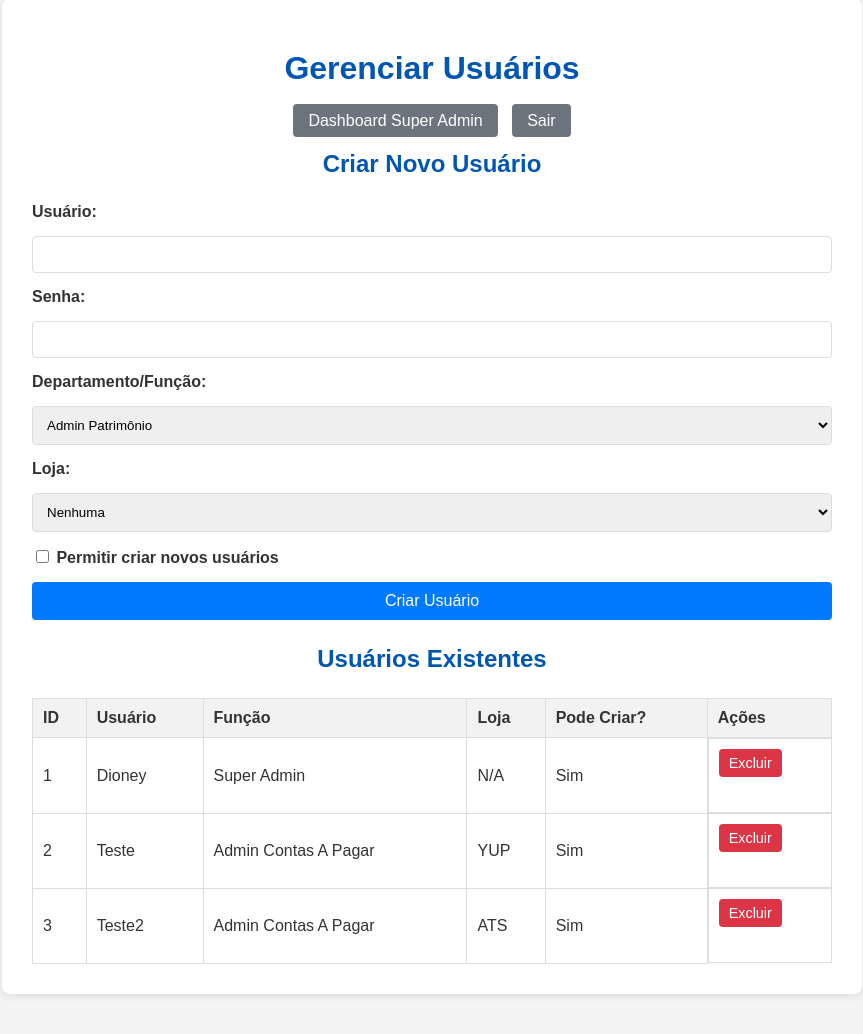
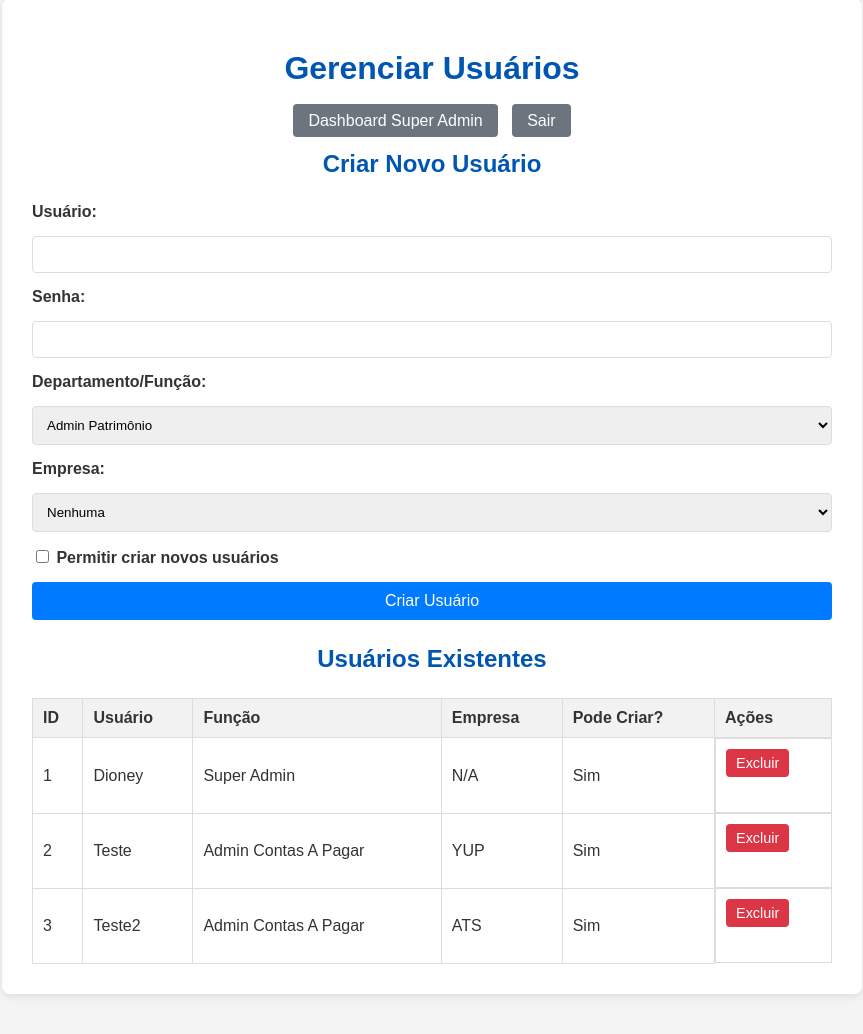
Before and after one commit to SimpleDioney/sav, a Flask app: page /super_admin/users in a window 1280 px wide. Shown: the part 41-1075 px from the top of the page, without its empty margins (208-1071 px from the left). Run offline with Flask 3, Linux system fonts and the light colour scheme; a user stored in the database is signed in; data comes from the database, SQL or seed files in the repository.

Commit message:
Update user_management.html

```diff
--- a/templates/super_admin/user_management.html
+++ b/templates/super_admin/user_management.html
@@ -41,7 +41,7 @@
                 <option value="super_admin">Super Admin</option>
             </select>
 
-            <label for="store_id">Loja:</label>
+            <label for="store_id">Empresa:</label>
             <select id="store_id" name="store_id">
                 <option value="">Nenhuma</option> <!-- Opção para não associar -->
                 {% for store in stores %}
@@ -65,7 +65,7 @@
                         <th>ID</th>
                         <th>Usuário</th>
                         <th>Função</th>
-                        <th>Loja</th>
+                        <th>Empresa</th>
                         <th>Pode Criar?</th>
                         <th>Ações</th>
                     </tr>
```
